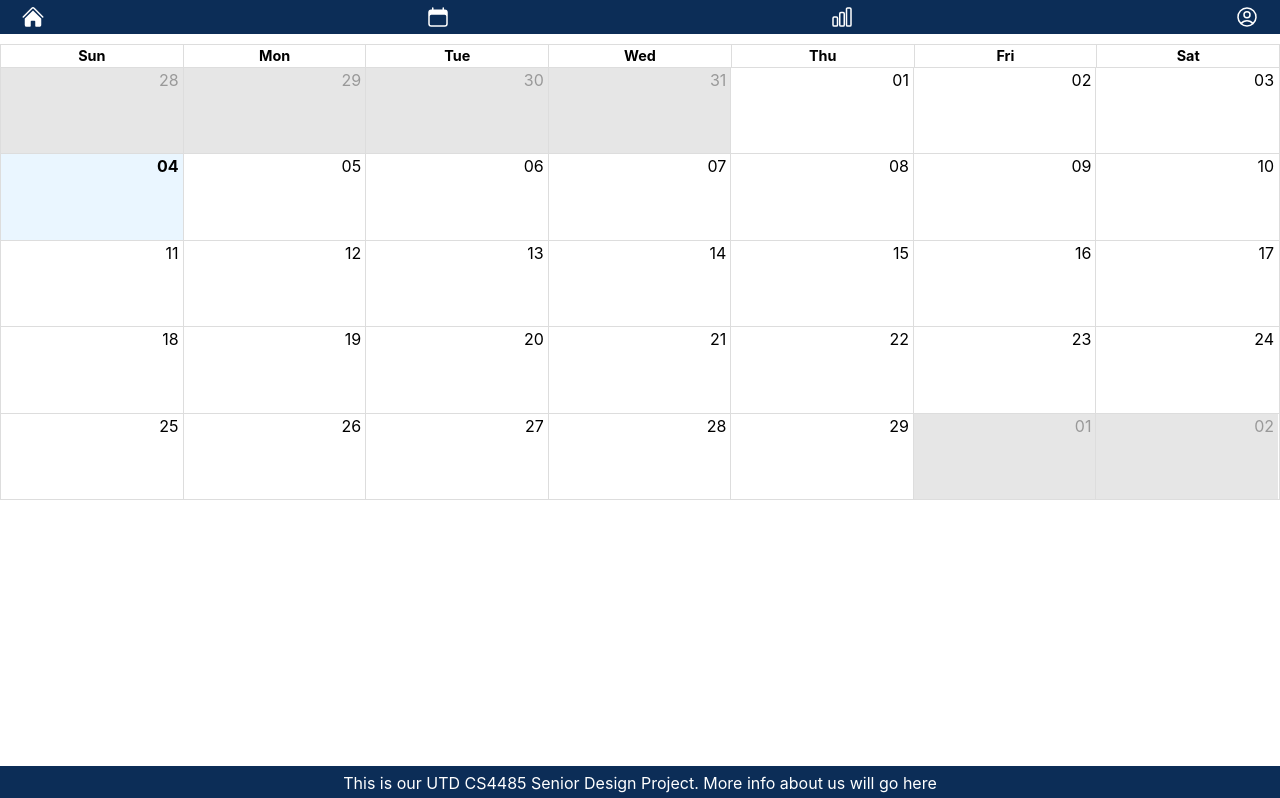
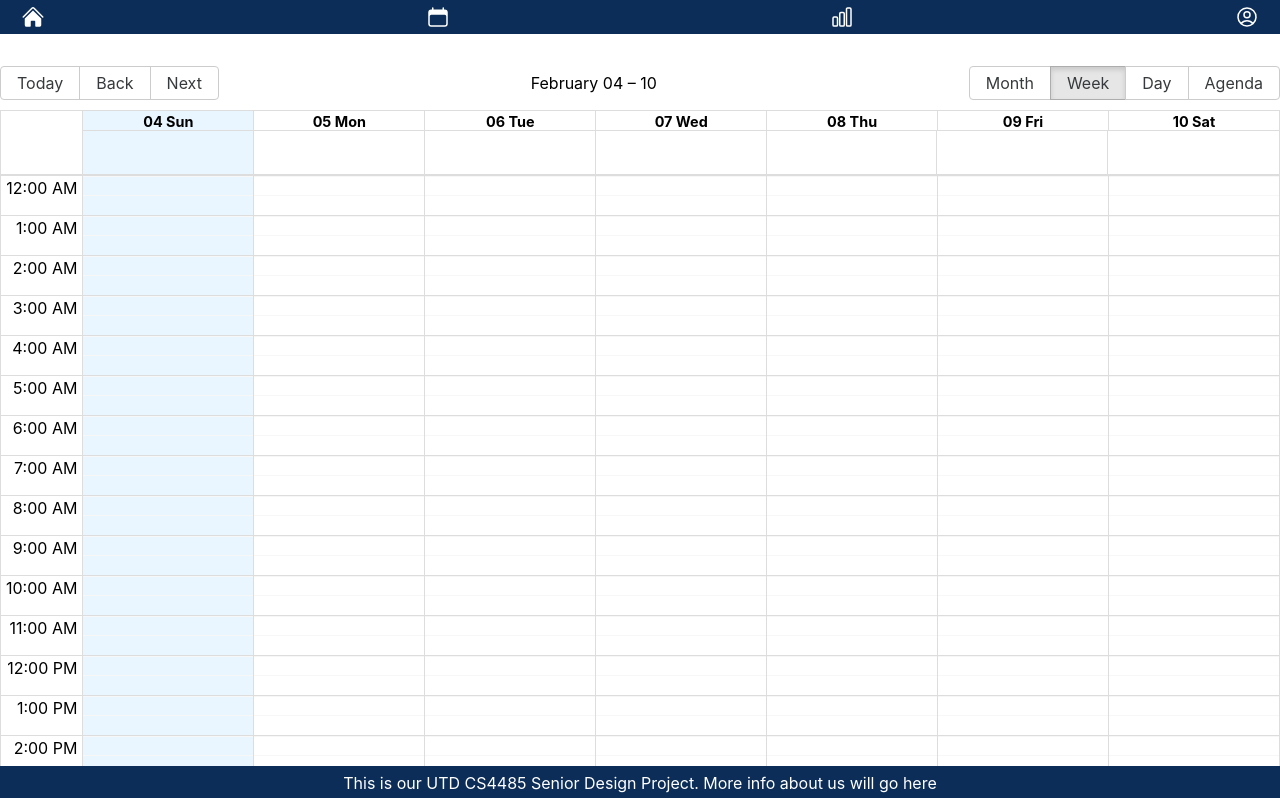
Before and after one commit to nealgandhi/CS4485, a React (Create React App) app in the folder frontend/schedule-planner/: page /calendar in a window 1280 px wide. Shown: the top 798 px of the page. Built offline with nearby package versions, Linux system fonts and the light colour scheme; what cytoscape-dagre would draw is missing.

Commit message:
Setting Up Calendar View

```diff
--- a/frontend/schedule-planner/package.json
+++ b/frontend/schedule-planner/package.json
@@ -11,10 +11,12 @@
     "@testing-library/react": "^13.4.0",
     "@testing-library/user-event": "^13.5.0",
     "axios": "^1.6.7",
+    "clsx": "^2.1.0",
     "cytoscape": "^3.28.1",
     "cytoscape-dagre": "^2.5.0",
     "dagre": "^0.8.5",
     "moment": "^2.30.1",
+    "proptypes": "^1.1.0",
     "react": "^18.2.0",
     "react-big-calendar": "^1.9.1",
     "react-calendar": "^4.8.0",
--- a/frontend/schedule-planner/src/components/Header.js
+++ b/frontend/schedule-planner/src/components/Header.js
@@ -7,8 +7,9 @@ function Header() {
             style={{
                 color: "white",
                 padding: "5px",
-                position: "absolute",
-                width: "100vw"
+                position: "flex",
+                width: "100vw",
+                top: 0,
             }}
             className='bg-theme-navy grid-rows-4 gap-4'
         >
--- a/frontend/schedule-planner/src/components/PrerequisiteTrees.js
+++ b/frontend/schedule-planner/src/components/PrerequisiteTrees.js
@@ -75,13 +75,23 @@ function PrerequisiteTrees(){
         animationDuration: 1000,
         avoidOverlap: true,
         nodeDimensionsIncludeLabels: false,
-        rankDir: 'BT'
+        rankDir: 'BT',
+
     };
 
     let myCyRef;
     return (
+      <div
+      style={{
+        paddingTop: "7vh",
+        paddingBottom: "7vh",
+        }}>
           <div style={{
               paddingTop: "5vh",
+              paddingLeft: "5vw",
+              paddingRight: "5vw",
+              borderStyle: "solid",
+              borderColor: "black"
           }}>
             <CytoscapeComponent
                   elements={CytoscapeComponent.normalizeElements(graphData)}
@@ -109,6 +119,7 @@ function PrerequisiteTrees(){
               abc={console.log("myCyRef", myCyRef)}
             />
           </div>
+        </div>
     );
 }
 
--- a/frontend/schedule-planner/src/index.css
+++ b/frontend/schedule-planner/src/index.css
@@ -15,3 +15,10 @@ code {
   font-family: source-code-pro, Menlo, Monaco, Consolas, 'Courier New',
     monospace;
 }
+
+.rbc-month-view {
+  height: 100vh;
+}
+.rbc-calendar {
+  min-height: 580px;
+}
--- a/frontend/schedule-planner/src/pages/CalendarPage.js
+++ b/frontend/schedule-planner/src/pages/CalendarPage.js
@@ -1,23 +1,53 @@
-import React from 'react';
-import { Calendar, momentLocalizer } from 'react-big-calendar';
+import React, {useState, useCallback, useMemo} from 'react';
+import { Calendar, Views, momentLocalizer } from 'react-big-calendar';
 import 'react-big-calendar/lib/css/react-big-calendar.css';
 import moment from 'moment'
 
+
 function Schedule() {
+    const [myEvents, setEvents] = useState([""])
+
+    const handleSelectSlot = useCallback(
+        ({ start, end }) => {
+        const title = window.prompt('New Event name')
+        if (title) {
+            setEvents((prev) => [...prev, { start, end, title }])
+        }
+        },
+        [setEvents]
+    )
+
+    const handleSelectEvent = useCallback(
+        (event) => window.alert(event.title),
+        []
+    )
+
+    const { defaultDate, scrollToTime } = useMemo(
+        () => ({
+        defaultDate: new Date(new Date(Date.now())),
+        scrollToTime: new Date(1970, 1, 1, 6),
+        }),
+        []
+    )
     const localizer = momentLocalizer(moment)
-    const myEventsList = []
     return (
-        <div>
+        <div style={{
+            paddingTop: "4vh",
+            paddingBottom: "4vh"
+        }}>
             <Calendar
-                localizer={localizer}
-                events={myEventsList}
-                startAccessor="start"
-                endAccessor="end"
-                style={{
-                    height:500
-                }}
+            defaultDate={defaultDate}
+            defaultView={Views.WEEK}
+            events={myEvents}
+            date={new Date(Date.now())}
+            toolbar
+            localizer={localizer}
+            onSelectEvent={handleSelectEvent}
+            onSelectSlot={handleSelectSlot}
+            selectable
+            scrollToTime={scrollToTime}
             />
-        </div>
+      </div>
     );
 }
 
```
Also changed, not shown: 1 other file (tests, documents, lock files or other folders). Lines whose indentation alone changed are shown as unchanged.
